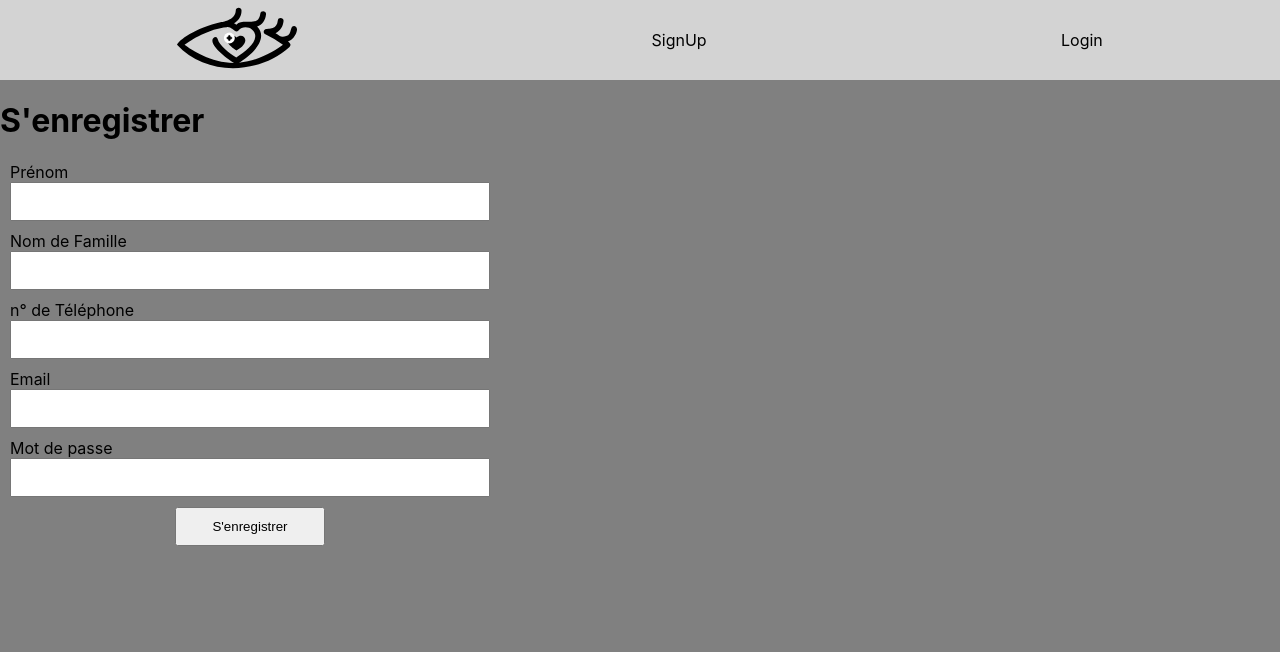
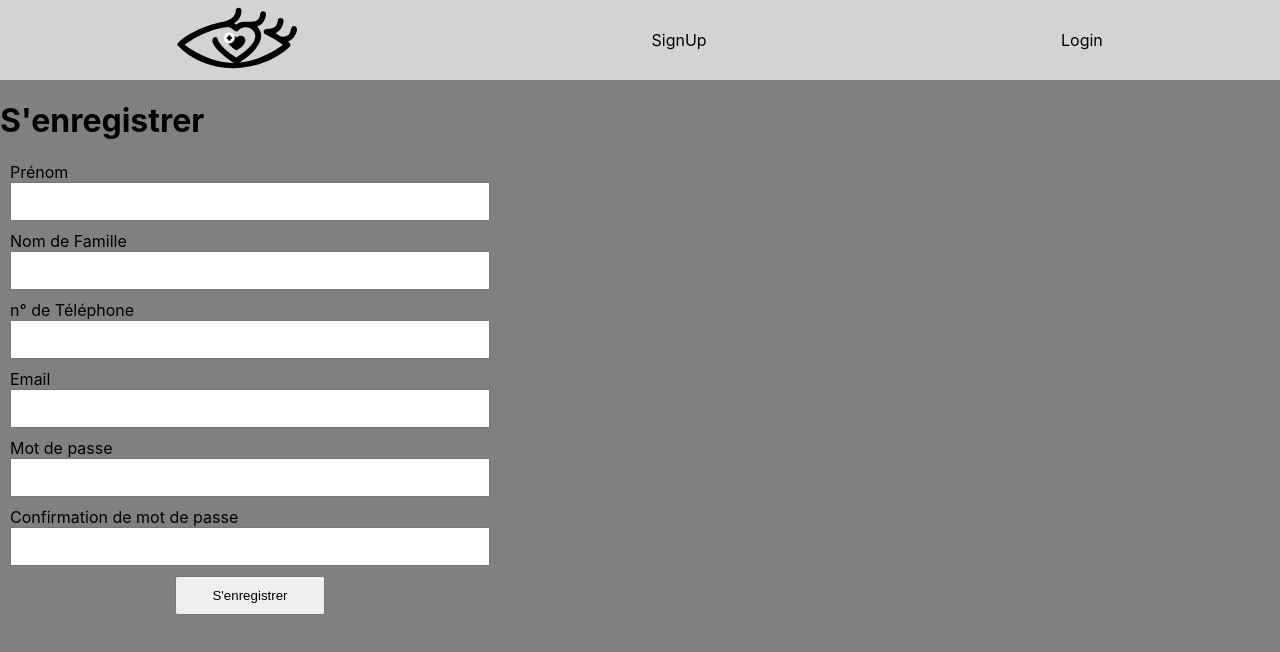
Before and after one commit to extra-resto/extra-resto-app, a Next.js app: page /signup in a window 1280 px wide. Shown: the top 652 px of the page. Built offline with nearby package versions, Linux system fonts and the light colour scheme.

Commit message:
refact formsignup and add validation

```diff
--- a/components/FormSignUp/index.tsx
+++ b/components/FormSignUp/index.tsx
@@ -1,44 +1,134 @@
-import Router from 'next/router'
+import Router from 'next/router';
 import styles from './FormSignUp.module.scss';
+import { useState, useEffect } from 'react';
 
 const FormSignUp = () => {
-  const registerUser = async event => {
-    event.preventDefault()
+  const [form, setForm] = useState({
+    first_name: '',
+    last_name: '',
+    email: '',
+    phone_number: '',
+    password: '',
+    password_confirmation: ''
+  });
+  const [isSubmitting, setIsSubmitting] = useState(false);
+  const [errors, setErrors] = useState({password: '', phone_number: ''});
 
-    const res = await fetch('http://localhost:3000/api/signup', {
-      body: JSON.stringify({
-        user: {
-          first_name: event.target.first_name.value,
-          last_name: event.target.last_name.value,
-          email: event.target.email.value,
-          phone_number: event.target.phone_number.value,
-          password: event.target.password.value
+  useEffect(() => {
+    if (isSubmitting) {
+      if (errors.password === '' && errors.phone_number === '') {
+        registerUser();
       }
-      }),
+      else {
+        setIsSubmitting(false);
+      }
+    }
+  }, [errors])
+
+  const registerUser = async () => {
+    try {
+      const req = await fetch('http://localhost:3000/api/signup', {
+          method: 'POST',
           headers: {
             'Content-Type': 'application/json'
           },
-      method: 'POST'
+          body: JSON.stringify({ user: form })
       })
+      const result = await req.json();
+      console.log(result);
 
-    const result = await res.json()
       Router.push('/');
+    } catch (error) {
+      console.log(error)
+    }
+  }
+
+  const handleSubmit = (e) => {
+    e.preventDefault();
+    let errs = validate();
+    setErrors(errs);
+    setIsSubmitting(true);
+  }
+
+  const handleChange = (e) => {
+    setForm({
+      ...form,
+      [e.target.name]: e.target.value
+    })
+  }
+
+  const validate = () => {
+    type Err = {
+      password: string;
+      phone_number: string;
+    }
+
+    let err: Err = { password: '', phone_number: '' };
+
+    if(form.password !== form.password_confirmation) {
+      err.password = 'Password and confirmation password are different'
+    }
+    if(form.phone_number.match(/^\d+$/) === null) {
+      err.phone_number = 'Veuillez entrer un numéro valide'
+    }
+
+    return err;
   }
 
   return (
-    <form className={styles.FormSignUp} onSubmit={registerUser}>
+    <>
+      {errors.password ? <p>La confirmation de mot de passe est différente du mot de passse</p> : null}
+      {errors.phone_number ? <p>Veuillez entrer un numéro de téléphone valide</p> : null}
+      <form className={styles.FormSignUp} onSubmit={handleSubmit}>
         <label htmlFor="first_name">Prénom</label>
-      <input id="first_name" name="first_name" type="text" autoComplete="first_name" required />
+        <input
+          name="first_name"
+          type="text"
+          autoComplete="first_name"
+          onChange={handleChange}
+          required
+        />
         <label htmlFor="last_name">Nom de Famille</label>
-      <input id="last_name" name="last_name" type="text" autoComplete="last_name" required />
+        <input
+          name="last_name"
+          type="text"
+          autoComplete="last_name"
+          onChange={handleChange}
+          required
+        />
         <label htmlFor="phone_number">n° de Téléphone</label>
-      <input id="phone_number" name="phone_number" type="text" autoComplete="phone_number" required />
+        <input
+          name="phone_number"
+          type="text"
+          autoComplete="phone_number"
+          onChange={handleChange}
+          required
+        />
         <label htmlFor="email">Email</label>
-      <input id="email" name="email" type="email" autoComplete="email" required />
+        <input
+          name="email"
+          type="email"
+          autoComplete="email"
+          onChange={handleChange}
+          required
+        />
         <label htmlFor="password">Mot de passe</label>
-      <input id="password" name="password" type="password" autoComplete="password" required />
+        <input
+          name="password"
+          type="password"
+          onChange={handleChange}
+          required
+        />
+        <label htmlFor="password">Confirmation de mot de passe</label>
+        <input
+          name="password_confirmation"
+          type="password"
+          onChange={handleChange}
+          required
+        />
         <button type="submit">S'enregistrer</button>
       </form>
+    </>
   )
 }
 
```
Lines whose indentation alone changed are shown as unchanged.
